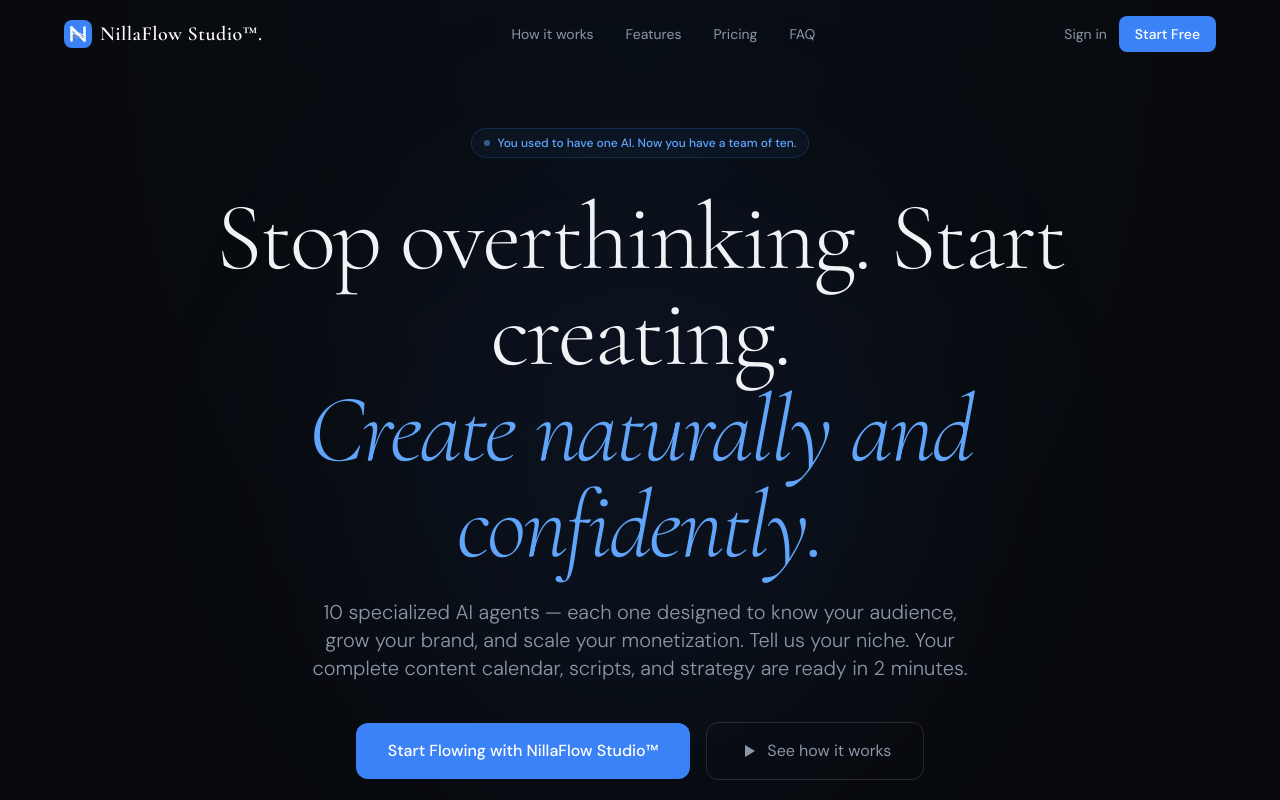
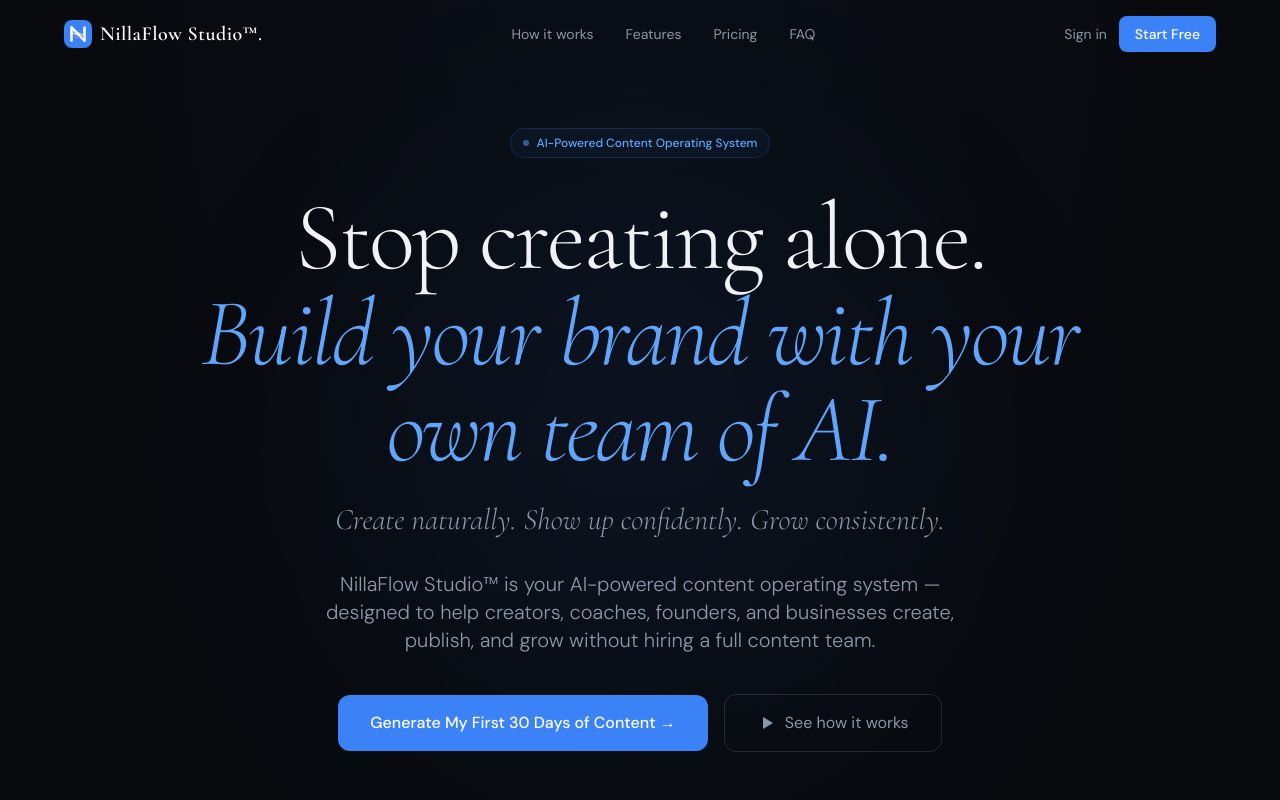
Before and after one commit to nillad70-oss/creatorflow-studio, a Next.js app: page / in a window 1280 px wide. Shown: the top 800 px of the page. Built offline with nearby package versions, Linux system fonts and the light colour scheme; no server answers.

Commit message:
Full hero upgrade — transformation messaging and three value pillars

```diff
--- a/pages/index.js
+++ b/pages/index.js
@@ -167,25 +167,28 @@ export default function Landing() {
             {/* Badge */}
             <div className="inline-flex items-center gap-2 px-3 py-1.5 rounded-full border border-electric/20 bg-electric/5 text-electric-glow text-xs font-medium mb-8">
               <span className="w-1.5 h-1.5 rounded-full bg-electric-glow animate-pulse" />
-              You used to have one AI. Now you have a team of ten.
+              AI-Powered Content Operating System
             </div>
 
             {/* Headline */}
             <h1 style={{fontFamily: 'var(--font-display)'}} className="text-5xl md:text-7xl lg:text-8xl font-light text-primary leading-[1.05] tracking-tight mb-6">
-              Stop overthinking. Start creating.
+              Stop creating alone.
               <br />
-              <em className="text-electric-glow italic">Create naturally and confidently.</em>
+              <em className="text-electric-glow italic">Build your brand with your own team of AI.</em>
             </h1>
+            <p style={{fontFamily: 'var(--font-display)'}} className="text-2xl md:text-3xl text-secondary font-light mb-8 italic">
+              Create naturally. Show up confidently. Grow consistently.
+            </p>
 
             {/* Sub */}
             <p className="text-secondary text-lg md:text-xl font-light max-w-2xl mx-auto mb-10 leading-relaxed">
-              10 specialized AI agents — each one designed to know your audience, grow your brand, and scale your monetization. Tell us your niche. Your complete content calendar, scripts, and strategy are ready in 2 minutes.
+              NillaFlow Studio™ is your AI-powered content operating system — designed to help creators, coaches, founders, and businesses create, publish, and grow without hiring a full content team.
             </p>
 
             {/* CTAs */}
             <div className="flex flex-col sm:flex-row items-center justify-center gap-4 mb-12">
               <Link href="/signup" className="btn-electric w-full sm:w-auto px-8 py-4 rounded-xl text-base font-medium inline-flex items-center justify-center gap-2">
-                Start Flowing with NillaFlow Studio™
+                Generate My First 30 Days of Content →
               </Link>
               <a href="#workflow" className="btn-ghost w-full sm:w-auto px-8 py-4 rounded-xl text-base inline-flex items-center justify-center gap-2">
                 <PlayIcon />
```
